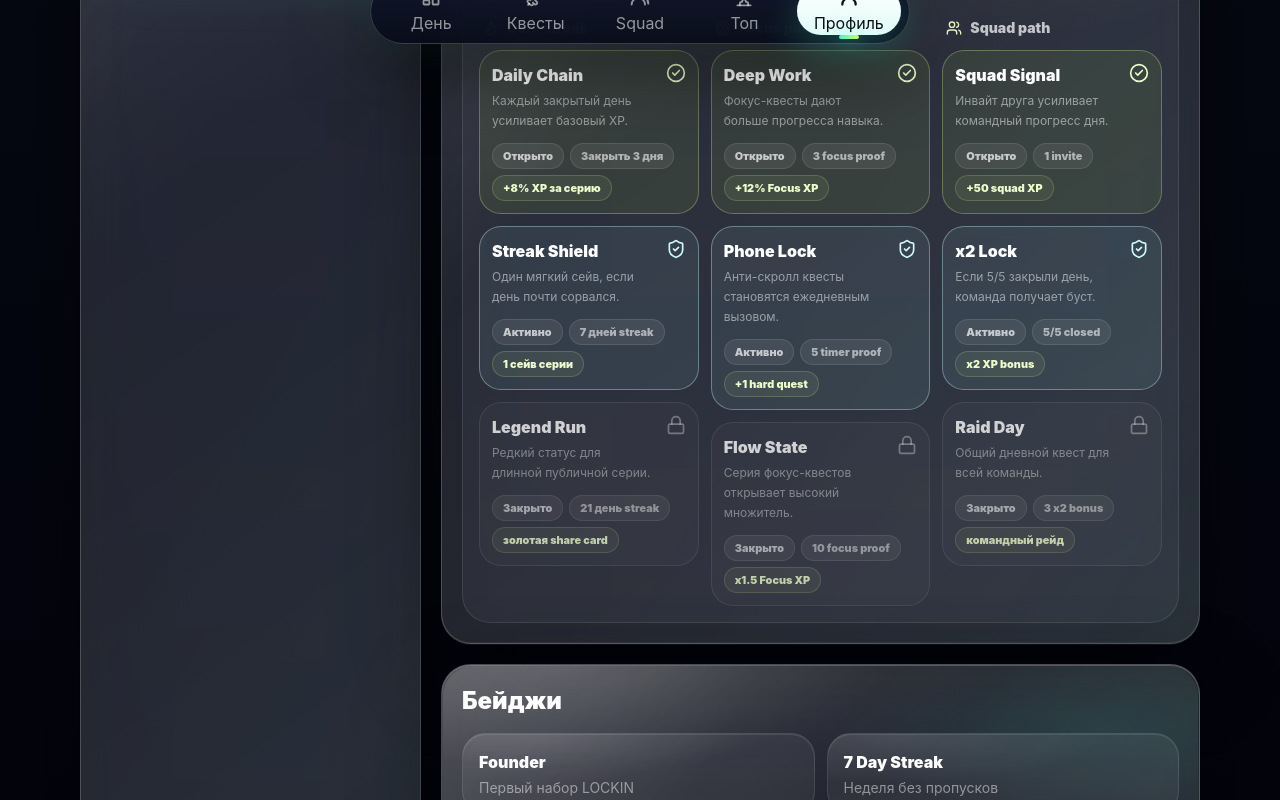
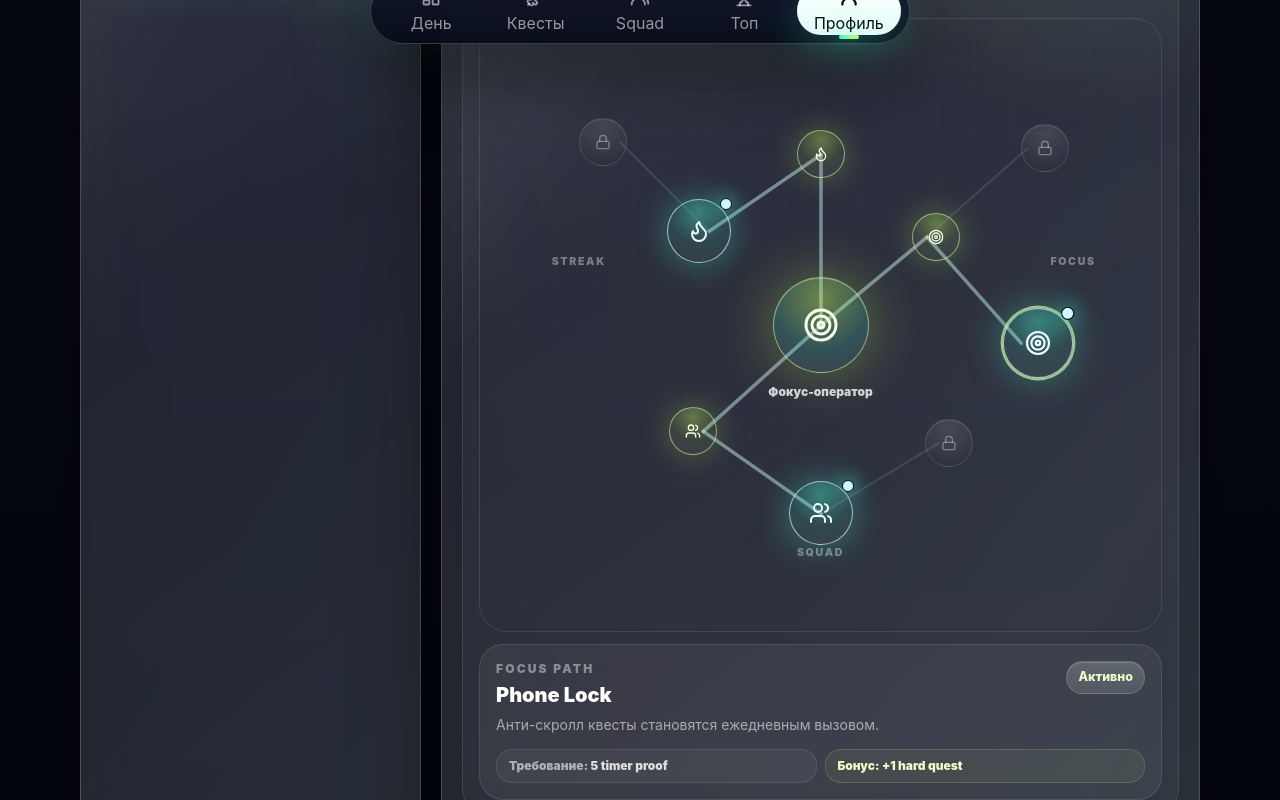
Before and after one commit to Andolini001/lockin, a Next.js app: page /profile in a window 1280 px wide. Shown: the part 740-1540 px from the top of the page. Built offline with nearby package versions, Linux system fonts and the light colour scheme.

Commit message:
Simplify character passive tree

```diff
--- a/app/profile/page.tsx
+++ b/app/profile/page.tsx
@@ -19,7 +19,7 @@ export default function ProfilePage() {
         <AppHeader subtitle="Профиль" title="Твой LOCKIN" user={mockUser} />
 
         <div className="grid gap-5 lg:grid-cols-[0.62fr_1.38fr]">
-          <GlassCard className="p-6 text-center">
+          <GlassCard className="min-w-0 p-6 text-center">
             <div className="relative z-10">
               <div className="flex justify-center">
                 <UserAvatar name={mockUser.name} size="lg" />
@@ -48,7 +48,7 @@ export default function ProfilePage() {
             </div>
           </GlassCard>
 
-          <div className="space-y-5">
+          <div className="min-w-0 space-y-5">
             <div className="grid gap-3 sm:grid-cols-4">
               {[
                 [`${mockUser.streak}`, "дней подряд"],
--- a/components/CharacterProgression.tsx
+++ b/components/CharacterProgression.tsx
@@ -1,21 +1,26 @@
+"use client";
+
 import type { LucideIcon } from "lucide-react";
-import {
-  Activity,
-  Brain,
-  CheckCircle2,
-  Flame,
-  GitBranch,
-  Lock,
-  ShieldCheck,
-  Target,
-  Users,
-  Zap,
-} from "lucide-react";
+import { Activity, Brain, Flame, GitBranch, Lock, Target, Users, Zap } from "lucide-react";
+import { useMemo, useState } from "react";
 import { GlassCard } from "@/components/GlassCard";
 import type { CharacterBuild, CharacterStatId, SkillBranch, SkillStatus } from "@/lib/types";
 
 type CharacterProgressionProps = {
   build: CharacterBuild;
+};
+
+type TreeNode = {
+  id: string;
+  skillId: string;
+  size: "major" | "minor";
+  x: number;
+  y: number;
+};
+
+type TreeEdge = {
+  from: string;
+  to: string;
 };
 
 const statStyles: Record<
@@ -58,11 +63,12 @@ const branchStyles: Record<
   {
     Icon: LucideIcon;
     label: string;
+    shortLabel: string;
   }
 > = {
-  core: { Icon: Flame, label: "Core streak" },
-  focus: { Icon: Target, label: "Focus path" },
-  squad: { Icon: Users, label: "Squad path" },
+  core: { Icon: Flame, label: "Core streak", shortLabel: "Streak" },
+  focus: { Icon: Target, label: "Focus path", shortLabel: "Focus" },
+  squad: { Icon: Users, label: "Squad path", shortLabel: "Squad" },
 };
 
 const statusCopy: Record<SkillStatus, string> = {
@@ -71,17 +77,48 @@ const statusCopy: Record<SkillStatus, string> = {
   unlocked: "Открыто",
 };
 
-const statusStyles: Record<SkillStatus, string> = {
-  active: "border-cyan-100/36 bg-cyan-200/[0.08] text-cyan-100",
-  locked: "border-white/10 bg-white/[0.035] text-white/42",
-  unlocked: "border-lime-200/30 bg-lime-300/[0.08] text-lime-100",
+const nodeStyles: Record<SkillStatus, string> = {
+  active:
+    "border-cyan-100/70 bg-[radial-gradient(circle_at_50%_20%,rgba(73,245,209,0.42),rgba(73,245,209,0.12)_52%,rgba(255,255,255,0.06))] text-cyan-50 shadow-[0_0_34px_rgba(73,245,209,0.38)]",
+  locked:
+    "border-white/12 bg-[radial-gradient(circle_at_50%_20%,rgba(255,255,255,0.11),rgba(255,255,255,0.035)_58%,rgba(0,0,0,0.16))] text-white/36 shadow-[inset_0_1px_0_rgba(255,255,255,0.08)]",
+  unlocked:
+    "border-lime-200/58 bg-[radial-gradient(circle_at_50%_20%,rgba(200,255,92,0.36),rgba(200,255,92,0.10)_52%,rgba(255,255,255,0.055))] text-lime-50 shadow-[0_0_30px_rgba(200,255,92,0.28)]",
 };
 
+const treeNodes: TreeNode[] = [
+  { id: "daily", skillId: "core_daily_chain", size: "minor", x: 50, y: 21 },
+  { id: "shield", skillId: "core_streak_shield", size: "major", x: 31, y: 34 },
+  { id: "legend", skillId: "core_legend_run", size: "minor", x: 16, y: 19 },
+  { id: "deep", skillId: "focus_deep_work", size: "minor", x: 68, y: 35 },
+  { id: "phone", skillId: "focus_phone_lock", size: "major", x: 84, y: 53 },
+  { id: "flow", skillId: "focus_flow_state", size: "minor", x: 85, y: 20 },
+  { id: "signal", skillId: "squad_signal", size: "minor", x: 30, y: 68 },
+  { id: "x2", skillId: "squad_x2", size: "major", x: 50, y: 82 },
+  { id: "raid", skillId: "squad_raid", size: "minor", x: 70, y: 70 },
+];
+
+const treeEdges: TreeEdge[] = [
+  { from: "center", to: "daily" },
+  { from: "daily", to: "shield" },
+  { from: "shield", to: "legend" },
+  { from: "center", to: "deep" },
+  { from: "deep", to: "phone" },
+  { from: "deep", to: "flow" },
+  { from: "center", to: "signal" },
+  { from: "signal", to: "x2" },
+  { from: "x2", to: "raid" },
+];
+
 export function CharacterProgression({ build }: CharacterProgressionProps) {
+  const [selectedSkillId, setSelectedSkillId] = useState("focus_phone_lock");
   const unlockedSkills = build.skills.filter((skill) => skill.status !== "locked").length;
+  const skillById = useMemo(() => new Map(build.skills.map((skill) => [skill.id, skill])), [build.skills]);
+  const nodeById = useMemo(() => new Map(treeNodes.map((node) => [node.id, node])), []);
+  const selectedSkill = skillById.get(selectedSkillId) ?? build.skills.find((skill) => skill.status === "active");
 
   return (
-    <GlassCard className="overflow-hidden p-5">
+    <GlassCard className="min-w-0 overflow-hidden p-5">
       <div className="absolute inset-0 bg-[radial-gradient(62%_42%_at_24%_0%,rgba(73,245,209,0.13),transparent_68%),radial-gradient(54%_40%_at_82%_18%,rgba(200,255,92,0.09),transparent_70%)]" />
       <div className="relative z-10 space-y-5">
         <div className="flex flex-col gap-4 md:flex-row md:items-start md:justify-between">
@@ -94,7 +131,7 @@ export function CharacterProgression({ build }: CharacterProgressionProps) {
             <p className="text-xs font-black uppercase tracking-[0.18em] text-lime-100/70">{build.rank}</p>
             <p className="mt-1 flex items-center gap-2 text-xl font-black text-white">
               <Zap className="h-5 w-5 text-lime-200" />
-              {unlockedSkills}/{build.skills.length} perks
+              {unlockedSkills}/{build.skills.length} узлов
             </p>
           </div>
         </div>
@@ -130,63 +167,116 @@ export function CharacterProgression({ build }: CharacterProgressionProps) {
             <div>
               <p className="flex items-center gap-2 text-sm font-black text-white">
                 <GitBranch className="h-4 w-4 text-cyan-100" />
-                Дерево умений
+                Пассивное дерево
               </p>
-              <p className="mt-1 text-sm text-white/50">Каждый тип квеста качает свою ветку персонажа.</p>
+              <p className="mt-1 text-sm text-white/50">Узлы загораются от streak, focus proof и squad-действий.</p>
             </div>
             <p className="mini-pill w-fit text-lime-100">{build.nextUnlock}</p>
           </div>
 
-          <div className="mt-4 grid gap-3 lg:grid-cols-3">
-            {(["core", "focus", "squad"] as SkillBranch[]).map((branch) => {
-              const { Icon, label } = branchStyles[branch];
-              const branchSkills = build.skills.filter((skill) => skill.branch === branch);
+          <div className="relative mt-4 overflow-hidden rounded-[28px] border border-white/10 bg-[radial-gradient(circle_at_50%_42%,rgba(73,245,209,0.12),transparent_34%),radial-gradient(circle_at_50%_70%,rgba(200,255,92,0.09),transparent_40%),rgba(0,0,0,0.12)] p-3">
+            <div className="surface-grid absolute inset-0 opacity-55" />
+            <div className="relative mx-auto aspect-[1/0.92] min-h-[330px] w-full max-w-[640px] sm:min-h-[420px]">
+              <svg aria-hidden="true" className="absolute inset-0 h-full w-full" viewBox="0 0 100 100">
+                {treeEdges.map((edge) => {
+                  const from = edge.from === "center" ? { x: 50, y: 50 } : nodeById.get(edge.from);
+                  const to = nodeById.get(edge.to);
+                  const toSkill = to ? skillById.get(to.skillId) : null;
+                  const isLit = Boolean(toSkill && toSkill.status !== "locked");
+
+                  if (!from || !to) return null;
 
                   return (
-                <div className="space-y-3" key={branch}>
-                  <div className="flex items-center gap-2 px-1 text-sm font-black text-white/72">
-                    <Icon className="h-4 w-4 text-lime-100" />
-                    {label}
+                    <line
+                      className={isLit ? "stroke-cyan-100/46" : "stroke-white/10"}
+                      key={`${edge.from}-${edge.to}`}
+                      strokeLinecap="round"
+                      strokeWidth={isLit ? 0.6 : 0.35}
+                      x1={from.x}
+                      x2={to.x}
+                      y1={from.y}
+                      y2={to.y}
+                    />
+                  );
+                })}
+              </svg>
+
+              <div className="absolute left-1/2 top-1/2 grid h-20 w-20 -translate-x-1/2 -translate-y-1/2 place-items-center rounded-full border border-lime-200/60 bg-[radial-gradient(circle_at_50%_22%,rgba(200,255,92,0.42),rgba(73,245,209,0.18)_58%,rgba(255,255,255,0.07))] text-lime-50 shadow-[0_0_54px_rgba(200,255,92,0.34),inset_0_1px_0_rgba(255,255,255,0.18)] sm:h-24 sm:w-24">
+                <Target className="h-9 w-9" />
+                <span className="absolute -bottom-7 whitespace-nowrap text-xs font-black text-white/78">
+                  {build.title}
+                </span>
               </div>
 
-                  {branchSkills.map((skill) => {
+              <span className="absolute left-[8%] top-[38%] text-[0.66rem] font-black uppercase tracking-[0.16em] text-white/38">
+                Streak
+              </span>
+              <span className="absolute right-[7%] top-[38%] text-[0.66rem] font-black uppercase tracking-[0.16em] text-white/38">
+                Focus
+              </span>
+              <span className="absolute bottom-[10%] left-1/2 -translate-x-1/2 text-[0.66rem] font-black uppercase tracking-[0.16em] text-white/38">
+                Squad
+              </span>
+
+              {treeNodes.map((node) => {
+                const skill = skillById.get(node.skillId);
+                if (!skill) return null;
+
+                const BranchIcon = branchStyles[skill.branch].Icon;
+                const isSelected = selectedSkill?.id === skill.id;
                 const isLocked = skill.status === "locked";
-                    const StatusIcon = isLocked ? Lock : skill.status === "active" ? ShieldCheck : CheckCircle2;
 
                 return (
-                      <div
+                  <button
+                    aria-label={`${skill.title}: ${statusCopy[skill.status]}`}
                     className={[
-                          "pressable rounded-[22px] border p-3 transition",
-                          statusStyles[skill.status],
-                          isLocked ? "opacity-78" : "",
+                      "pressable absolute grid -translate-x-1/2 -translate-y-1/2 place-items-center rounded-full border outline-none transition focus-visible:ring-2 focus-visible:ring-cyan-100/70",
+                      node.size === "major" ? "h-14 w-14 sm:h-16 sm:w-16" : "h-10 w-10 sm:h-12 sm:w-12",
+                      nodeStyles[skill.status],
+                      isSelected ? "scale-110 ring-2 ring-lime-200/70" : "",
                     ].join(" ")}
-                        key={skill.id}
+                    key={node.id}
+                    onClick={() => setSelectedSkillId(skill.id)}
+                    style={{ left: `${node.x}%`, top: `${node.y}%` }}
+                    title={`${skill.title} — ${skill.bonus}`}
+                    type="button"
                   >
-                        <div className="flex items-start justify-between gap-3">
-                          <div className="min-w-0">
-                            <p className="font-black text-white">{skill.title}</p>
-                            <p className="mt-1 text-xs leading-5 text-white/50">{skill.description}</p>
-                          </div>
-                          <StatusIcon className="h-5 w-5 shrink-0" />
-                        </div>
-                        <div className="mt-3 flex flex-wrap gap-1.5 text-[0.68rem] font-black leading-4">
-                          <span className="rounded-full border border-white/10 bg-white/[0.07] px-2.5 py-1 text-white/70">
-                            {statusCopy[skill.status]}
-                          </span>
-                          <span className="rounded-full border border-white/10 bg-white/[0.07] px-2.5 py-1 text-white/58">
-                            {skill.requirement}
-                          </span>
-                          <span className="rounded-full border border-lime-200/18 bg-lime-200/[0.07] px-2.5 py-1 text-lime-100">
-                            {skill.bonus}
-                          </span>
-                        </div>
-                      </div>
+                    {isLocked ? (
+                      <Lock className="h-4 w-4" />
+                    ) : (
+                      <BranchIcon className={node.size === "major" ? "h-6 w-6" : "h-4 w-4"} />
+                    )}
+                    {skill.status === "active" ? (
+                      <span className="absolute -right-0.5 -top-0.5 h-3 w-3 rounded-full border border-[#071017] bg-cyan-100 shadow-[0_0_18px_rgba(73,245,209,0.9)]" />
+                    ) : null}
+                  </button>
                 );
               })}
             </div>
-              );
-            })}
           </div>
+
+          {selectedSkill ? (
+            <div className="mt-3 rounded-[24px] border border-white/10 bg-white/[0.055] p-4">
+              <div className="flex items-start justify-between gap-4">
+                <div>
+                  <p className="text-xs font-black uppercase tracking-[0.18em] text-white/42">
+                    {branchStyles[selectedSkill.branch].label}
+                  </p>
+                  <h3 className="mt-1 text-xl font-black text-white">{selectedSkill.title}</h3>
+                  <p className="mt-1 text-sm leading-6 text-white/56">{selectedSkill.description}</p>
+                </div>
+                <span className="mini-pill shrink-0 text-lime-100">{statusCopy[selectedSkill.status]}</span>
+              </div>
+              <div className="mt-3 grid gap-2 sm:grid-cols-2">
+                <p className="rounded-2xl border border-white/10 bg-white/[0.045] px-3 py-2 text-xs font-black text-white/58">
+                  Требование: <span className="text-white/82">{selectedSkill.requirement}</span>
+                </p>
+                <p className="rounded-2xl border border-lime-200/16 bg-lime-200/[0.06] px-3 py-2 text-xs font-black text-lime-100">
+                  Бонус: {selectedSkill.bonus}
+                </p>
+              </div>
+            </div>
+          ) : null}
         </div>
       </div>
     </GlassCard>
--- a/lib/mockData.ts
+++ b/lib/mockData.ts
@@ -241,7 +241,7 @@ export const mockCharacterBuild: CharacterBuild = {
   title: "Фокус-оператор",
   rank: "Tier II",
   trait: "Сильнее всего качается от фокус-квестов, streak и командных закрытий.",
-  nextUnlock: "Streak Shield через 2 дня серии",
+  nextUnlock: "Flow State через 4 focus proof",
   stats: [
     {
       id: "focus",
```
Lines whose indentation alone changed are shown as unchanged.
